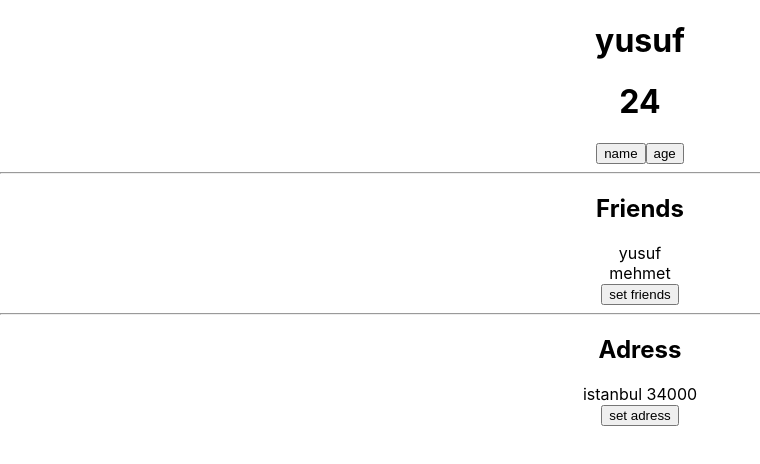
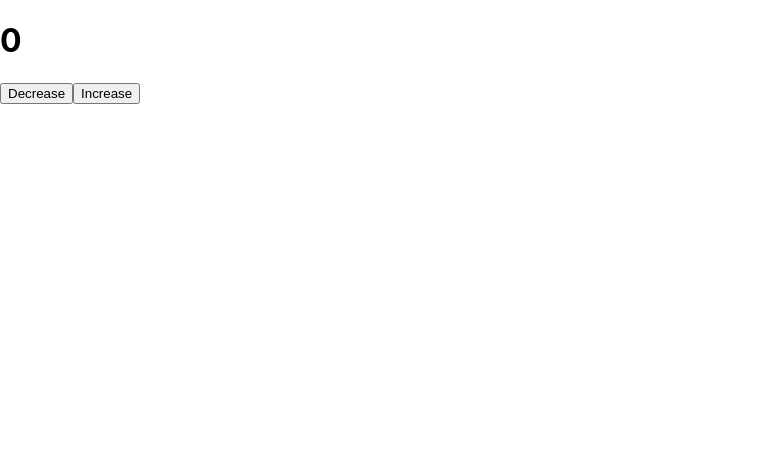
Before and after one commit to yusuftask08/React-States, a React (Create React App) app: page / in a window 1280 px wide. Shown: the top 464 px of the page, without its empty margins (0-760 px from the left). Built offline with nearby package versions, Linux system fonts and the light colour scheme.

Commit message:
Sayaç Uygulaması

```diff
--- /dev/null
+++ b/src/components/Counter.js
@@ -0,0 +1,20 @@
+import React, { useState } from 'react'
+function Counter() {
+
+    const [count, setCount] = useState(0)
+    const increase = () => {
+        setCount(count - 1)
+    }
+    const decrease = () => {
+        setCount(count + 1)
+    }
+    return (
+        <div>
+            <h1>{count}</h1>
+            <button onClick={decrease}>Decrease</button>
+            <button onClick={increase}>Increase</button>
+        </div>
+    )
+}
+
+export default Counter
--- a/src/index.js
+++ b/src/index.js
@@ -1,12 +1,13 @@
 import React from 'react';
 import ReactDOM from 'react-dom';
 import './index.css';
-import App from './App';
+// import App from './App';
 import reportWebVitals from './reportWebVitals';
+import Counter from './components/Counter';
 
 ReactDOM.render(
   <React.StrictMode>
-    <App />
+    <Counter />
   </React.StrictMode>,
   document.getElementById('root')
 );
```
